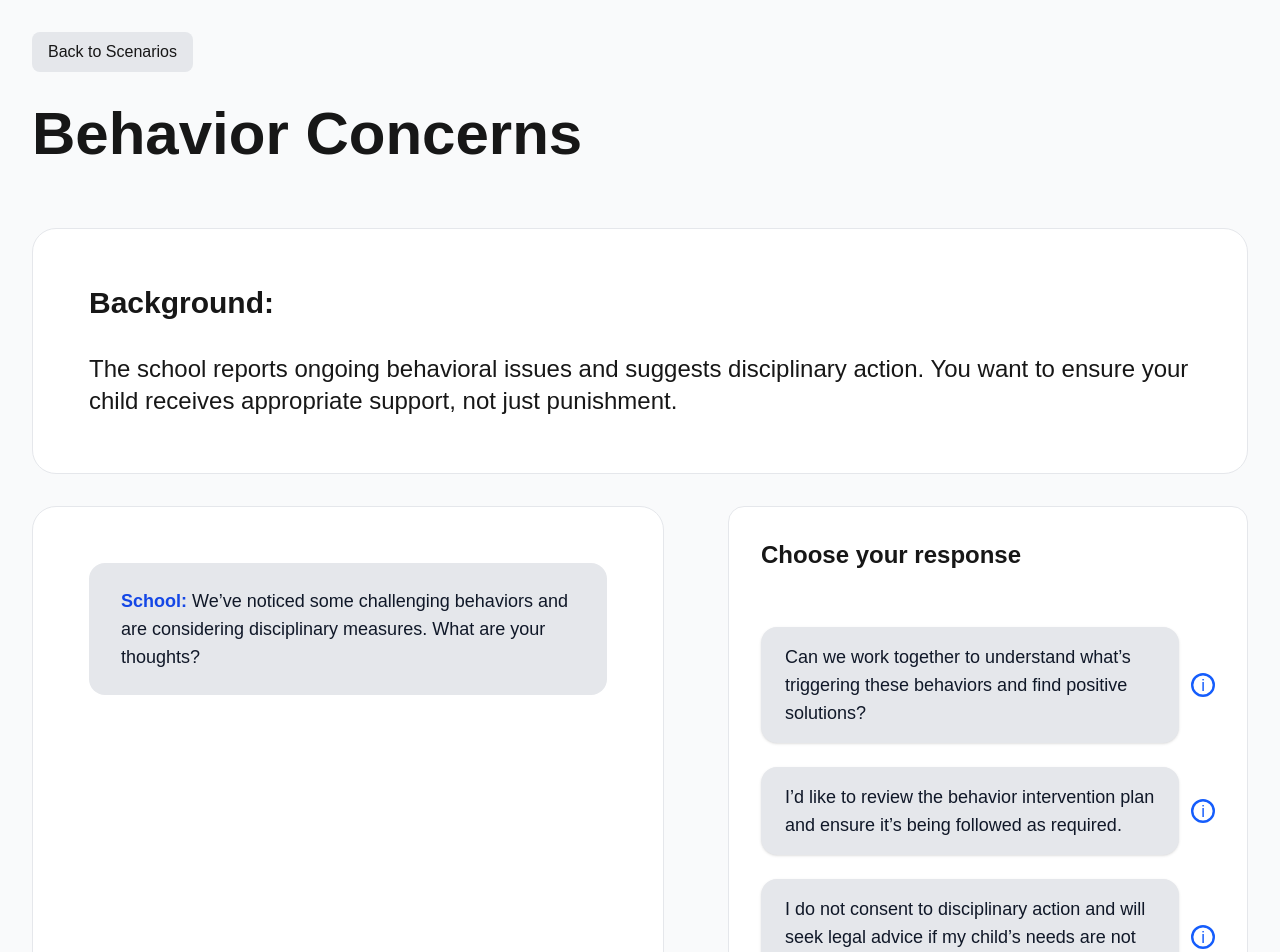
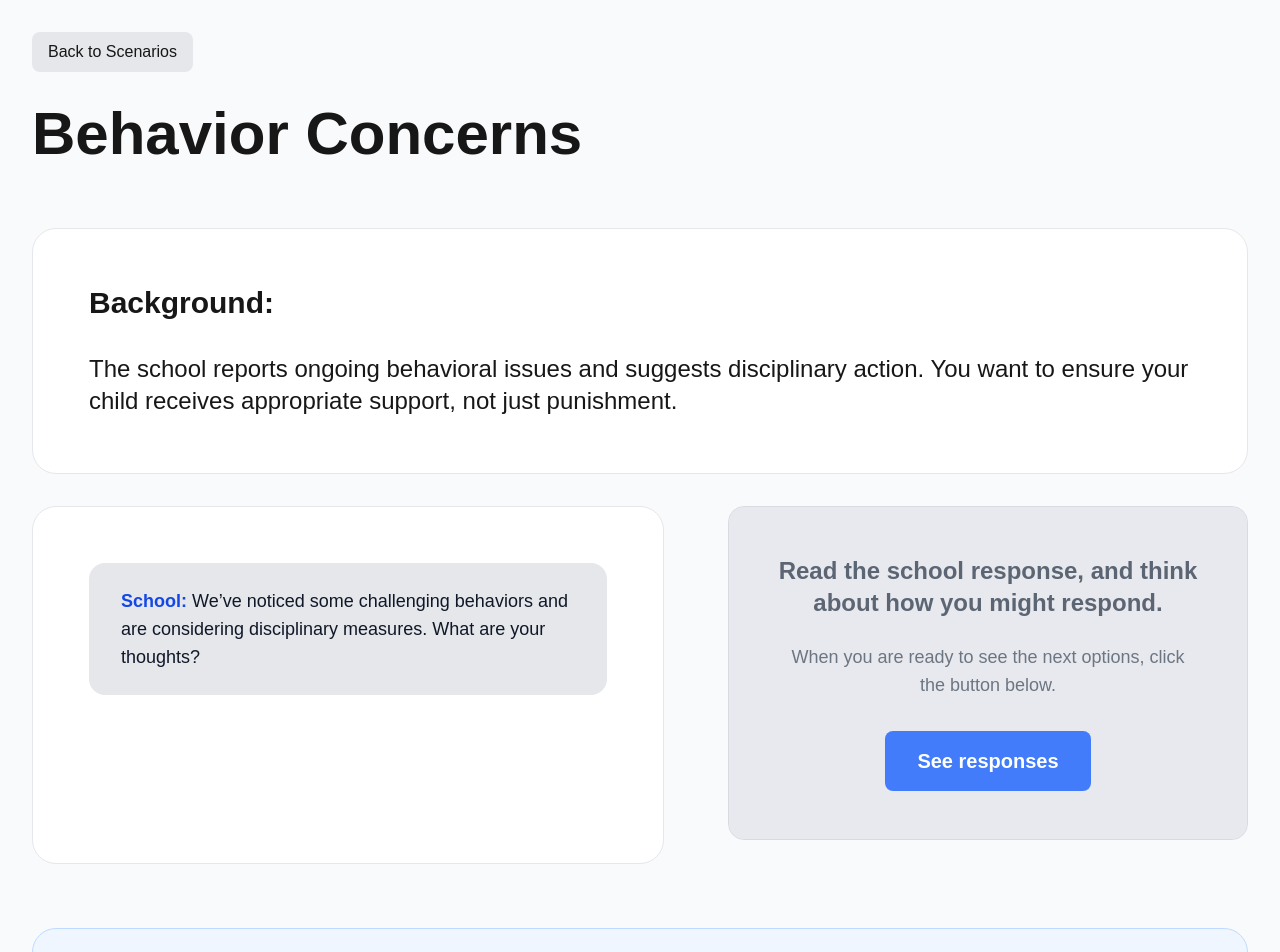
Before and after one commit to AliHZaidi/my-app, a Next.js app: page /scenarios/custom-behavior in a window 1280 px wide. Shown: the top 952 px of the page. Built offline with nearby package versions, Linux system fonts and the light colour scheme.

Commit message:
updating variables

```diff
--- a/src/app/scenarios/[id]/page.tsx
+++ b/src/app/scenarios/[id]/page.tsx
@@ -37,6 +37,7 @@ export default function ScenarioPage({ params }: ScenarioPageProps) {
   const [likelyOutcome, setLikelyOutcome] = useState<{ outcome: string, score: number, explanation: string } | null>(null)
   //const [qualtricsCode, setQualtricsCode] = useState<string | null>(null)
   const animationTimeout = useRef<NodeJS.Timeout | null>(null)
+  const [showOptions, setShowOptions] = useState(false)
 
   // Animate school response word by word
   const animateSchoolResponse = (fullText: string, idx: number) => {
@@ -408,11 +409,13 @@ export default function ScenarioPage({ params }: ScenarioPageProps) {
   // Update handleInitialOptionSelect and handleOptionSelect to call fetchScores after updating history
   const handleInitialOptionSelect = (option: { type: string; text: string; likelySchoolResponse?: string }) => {
     setInitialSelected(true)
+    setShowOptions(false)
     fetchSchoolResponseAndOptions(option.text, option.type, true, option.likelySchoolResponse)
     setTimeout(fetchScores, 500) // slight delay to ensure history is updated
   }
 
   const handleOptionSelect = (option: { type: string; text: string; likelySchoolResponse?: string }) => {
+    setShowOptions(false)
     fetchSchoolResponseAndOptions(option.text, option.type, false, option.likelySchoolResponse)
     setTimeout(fetchScores, 500)
   }
@@ -527,9 +530,6 @@ export default function ScenarioPage({ params }: ScenarioPageProps) {
               <div className="bg-gray-100 dark:bg-gray-900 p-12 rounded-3xl border border-gray-300 dark:border-gray-700 flex flex-col items-center h-full">
                 <h3 className="font-semibold mb-8 text-3xl text-green-700">Simulation Ended</h3>
                 <p className="mb-8 text-2xl text-gray-700 dark:text-gray-300">Thank you for practicing your advocacy skills!</p>
-                <div className="mb-4 text-lg text-gray-700 dark:text-gray-300">
-                  Time elapsed: {elapsedTime} seconds
-                </div>
 
                 {/* --- Feedback --- */}
                 <div className="mb-8 w-full max-w-xl">
@@ -547,17 +547,7 @@ export default function ScenarioPage({ params }: ScenarioPageProps) {
                   </ul>
                 </div>
 
-                {/* --- Qualtrics Code --- */}
-                {/* {qualtricsCode && (
-                  <div className="mb-8 w-full max-w-xl">
-                    <h4 className="font-bold text-xl mb-2 text-blue-700">Survey Code</h4>
-                    <p className="mb-2 text-lg">To continue in the survey, enter this code in Qualtrics:</p>
-                    <div className="text-3xl font-mono bg-white dark:bg-gray-800 px-8 py-4 rounded-lg border border-blue-400 text-blue-700 select-all">
-                      {qualtricsCode}
-                    </div>
-                  </div>
-                )} */}
-
+                {/* --- Qualtrics Code, Back to Scenarios, etc. --- */}
                 <Link
                   href="/scenarios"
                   className="px-10 py-5 bg-blue-500 text-white rounded-lg hover:bg-blue-600 transition-colors inline-block text-2xl"
@@ -566,7 +556,29 @@ export default function ScenarioPage({ params }: ScenarioPageProps) {
                 </Link>
               </div>
             ) : (
-              <div className="h-full flex flex-col">{initialOptionsBox}</div>
+              <div className="h-full flex flex-col">
+                {!showOptions ? (
+                  <div className="relative flex flex-col items-center justify-center bg-gray-200 dark:bg-gray-800 rounded-2xl border border-gray-300 dark:border-gray-700 p-12 mb-6 opacity-80">
+                    <div className="absolute inset-0 bg-gray-200 dark:bg-gray-800 opacity-80 rounded-2xl pointer-events-none" />
+                    <div className="relative z-10 flex flex-col items-center">
+                      <h3 className="text-2xl font-semibold mb-6 text-gray-700 dark:text-gray-200 text-center">
+                        Read the school response, and think about how you might respond.
+                      </h3>
+                      <p className="text-lg mb-8 text-gray-600 dark:text-gray-300 text-center">
+                        When you are ready to see the next options, click the button below.
+                      </p>
+                      <button
+                        className="px-8 py-4 bg-blue-600 text-white rounded-lg font-semibold text-xl hover:bg-blue-700 transition"
+                        onClick={() => setShowOptions(true)}
+                      >
+                        See responses
+                      </button>
+                    </div>
+                  </div>
+                ) : (
+                  initialOptionsBox
+                )}
+              </div>
             )}
           </div>
         </div>
```
Also changed, not shown: 1 other file (tests, documents, lock files or other folders).
